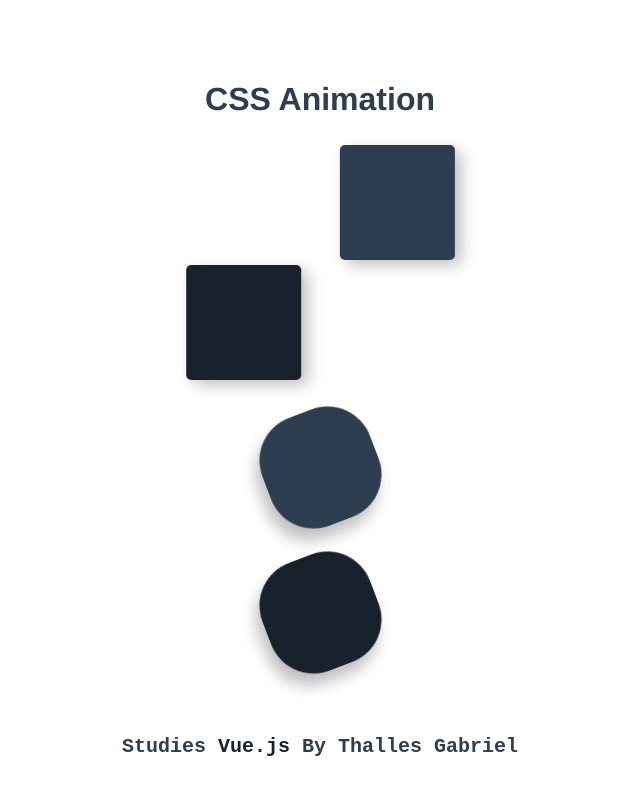
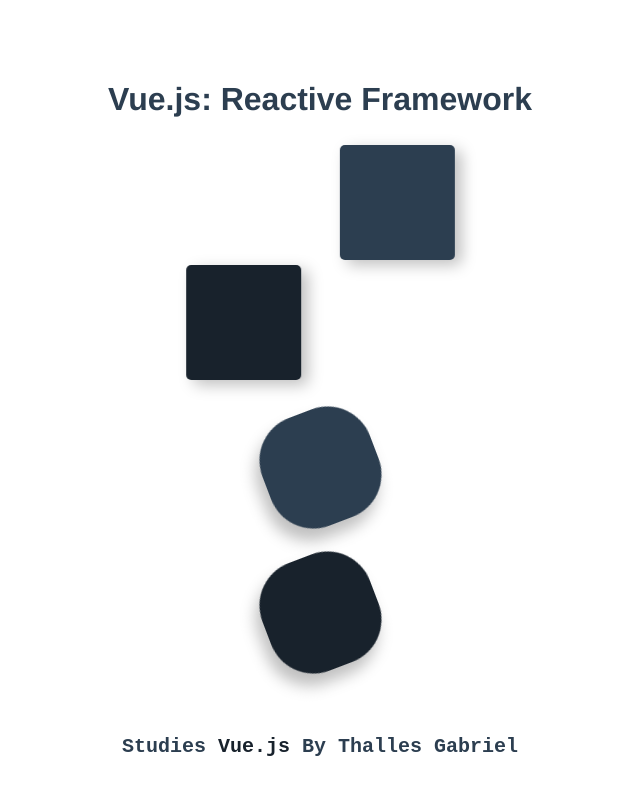
Before and after one commit to thallesyasmim/Vue.js-Studies, a Vue app: page / in a window 1280 px wide. Shown: the top 794 px of the page, without its empty margins (320-960 px from the left). Built offline with nearby package versions, Linux system fonts and the light colour scheme.

Commit message:
Introduction to Reactivity

```diff
--- a/src/App.vue
+++ b/src/App.vue
@@ -1,6 +1,7 @@
 <template>
   <div id="app">
-    <h1>CSS Animation</h1>
+    <h1>{{ vuejs }}</h1> <!-- Interpolation -->
+    <!-- {{ 341 + 86 - 62 }}  JavaScript Expressions -->
     <Animation />
     <QuadToCircle />
     <Footer />
@@ -18,6 +19,11 @@
     Animation,
     QuadToCircle,
     Footer
+  },
+  data() { // Component Data
+    return {
+      vuejs: 'Vue.js: Reactive Framework'
+    }
   }
 }
 </script>
```
